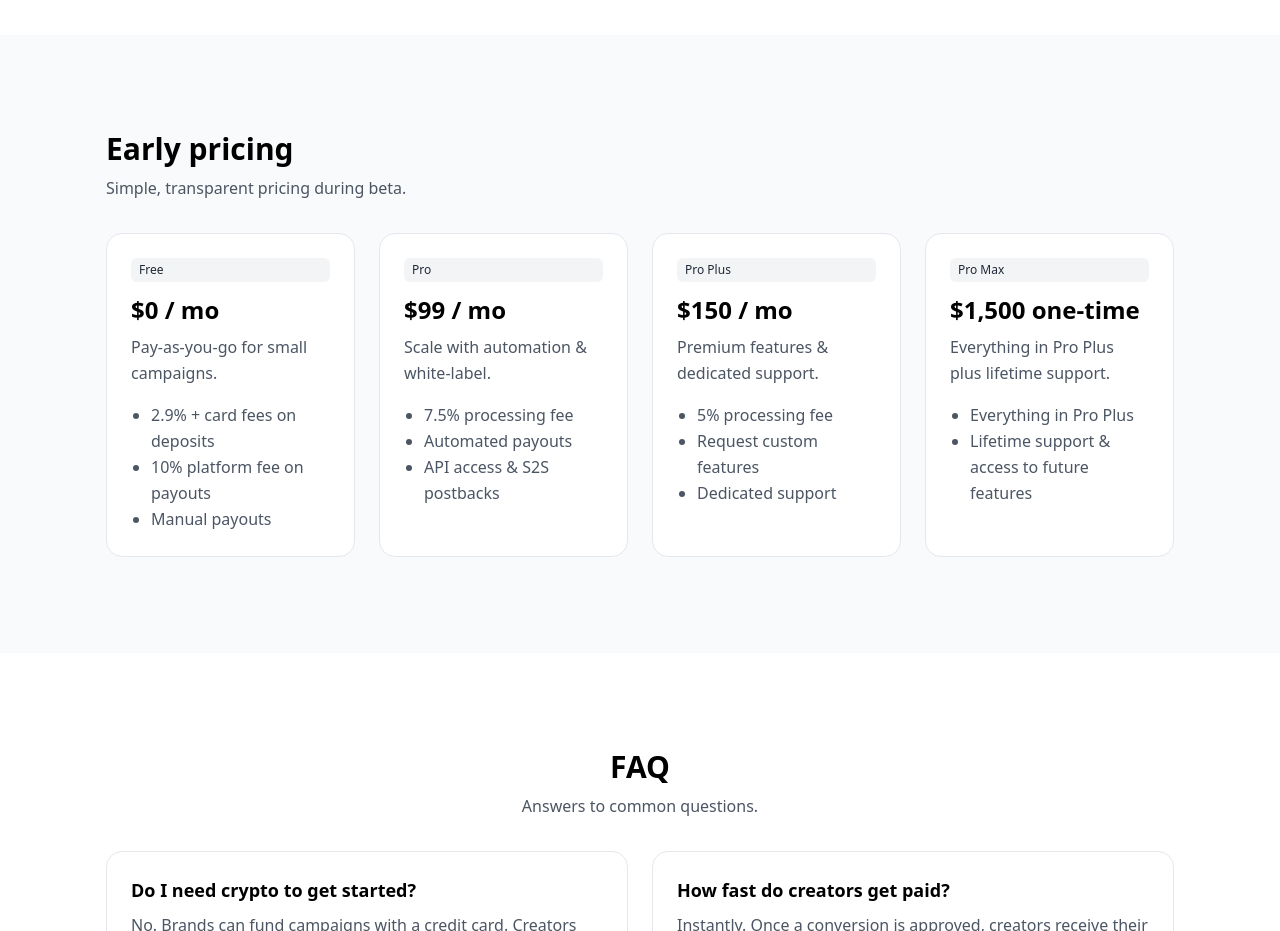
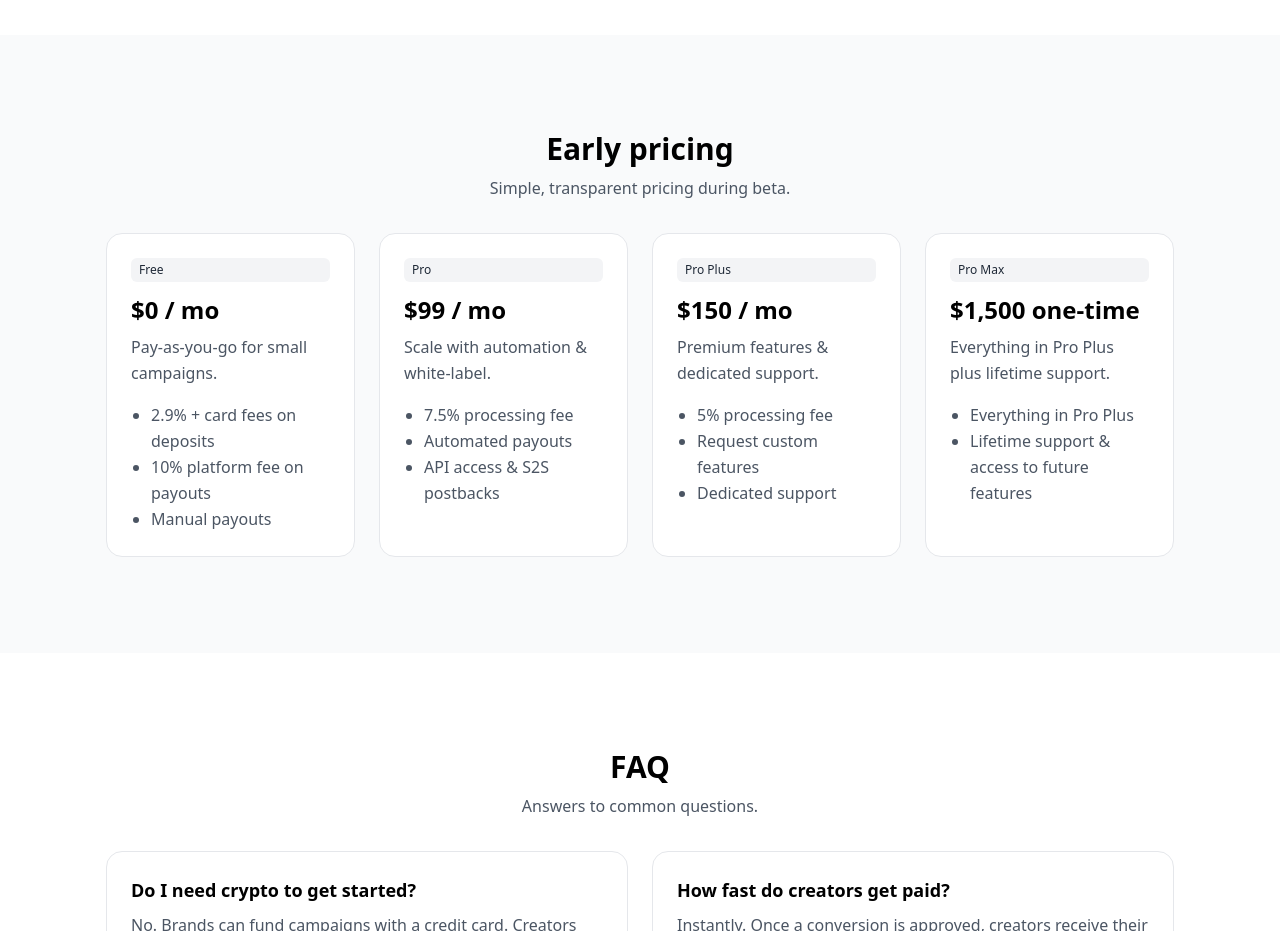
Before and after one commit to mihailistov/refpool-landing, a Next.js app: page / in a window 1280 px wide. Shown: the part 2280-3211 px from the top of the page. Built offline with nearby package versions, Linux system fonts and the light colour scheme.

Commit message:
center text

```diff
--- a/components/Pricing.tsx
+++ b/components/Pricing.tsx
@@ -2,8 +2,8 @@ export default function Pricing() {
   return (
     <section id='pricing' className='section bg-gray-50'>
       <div className='mx-auto container-tight px-4'>
-        <h2 className='h2 mb-2'>Early pricing</h2>
-        <p className='p mb-8'>Simple, transparent pricing during beta.</p>
+        <h2 className='h2 mb-2 text-center'>Early pricing</h2>
+        <p className='p mb-8 text-center'>Simple, transparent pricing during beta.</p>
         <div className='grid md:grid-cols-4 gap-6'>
           <div className='card'>
             <div className='badge mb-3'>Free</div>
```
